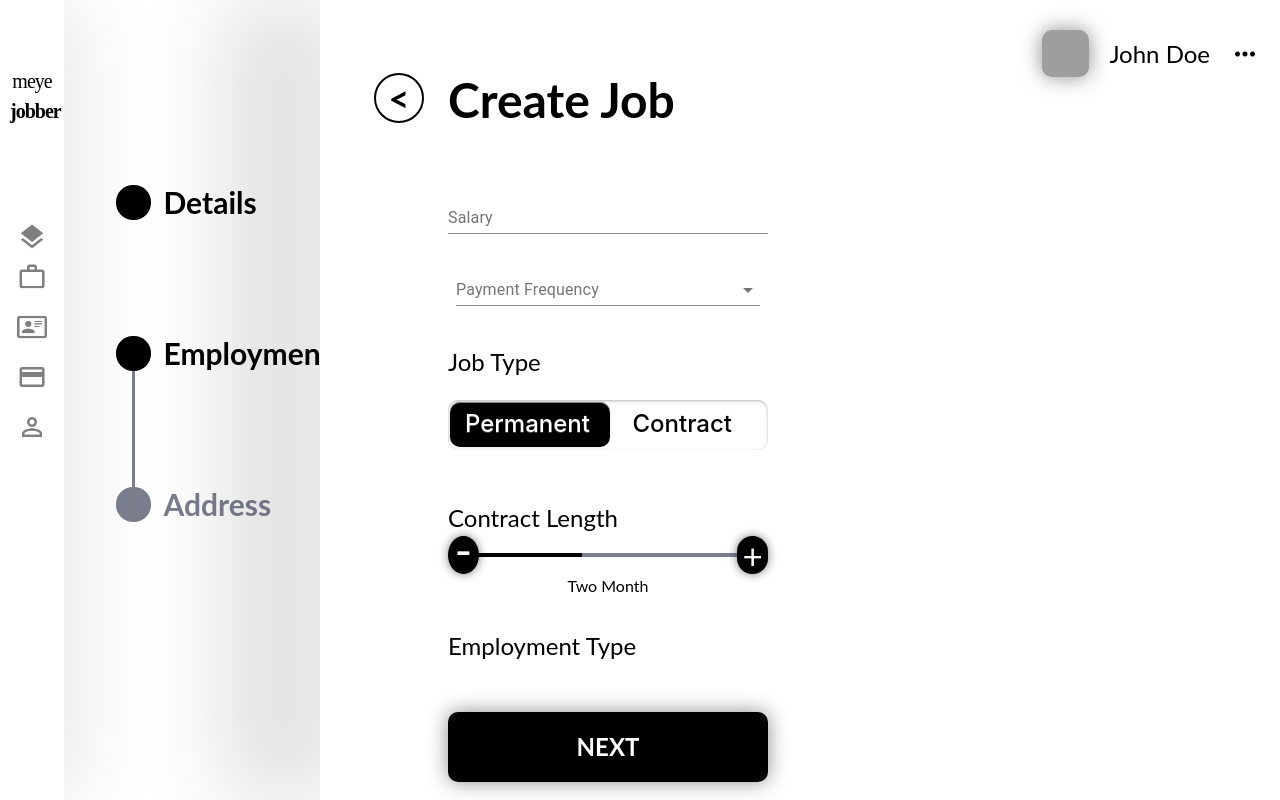
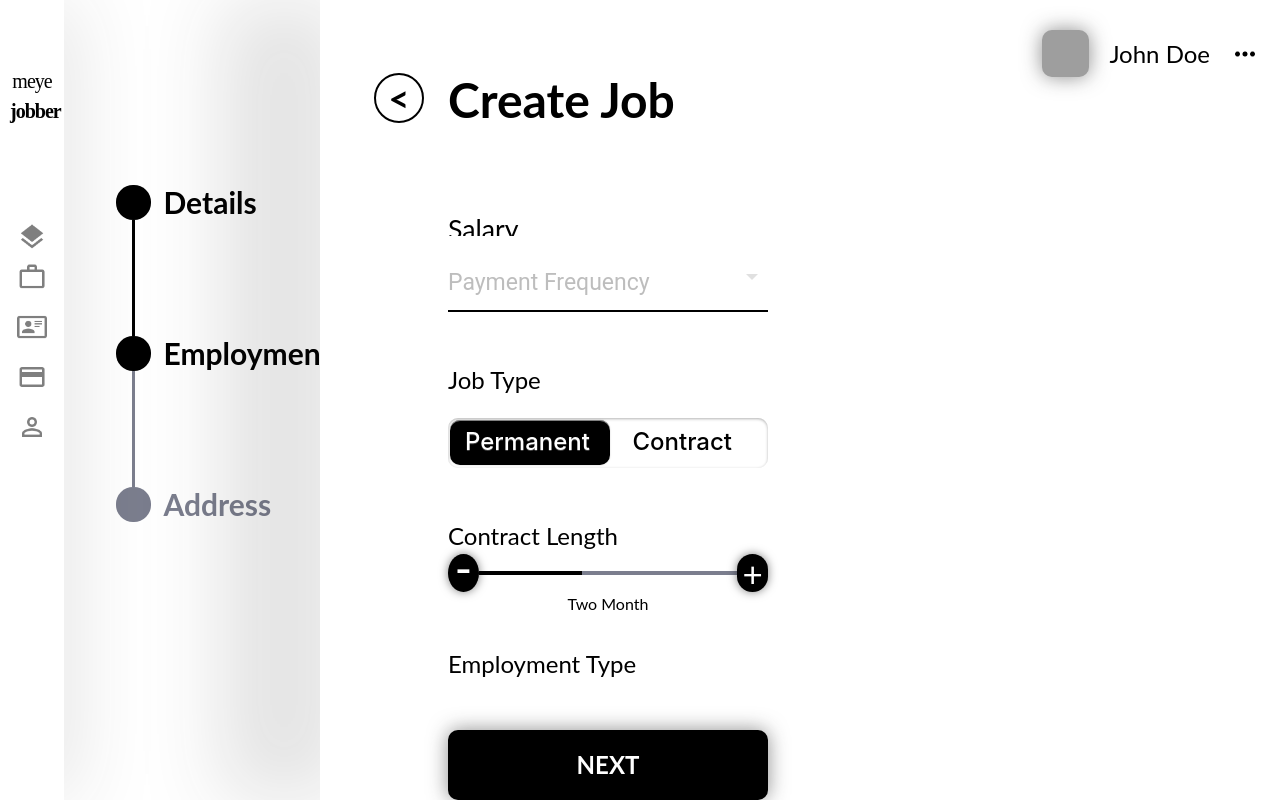
Before and after one commit to Hcls97810/meyejober, a React (Create React App) app: page /createjob_employ in a window 1280 px wide. Built offline with nearby package versions, Linux system fonts and the light colour scheme; grey boxes are pictures that could not be loaded.

Commit message:
commit: input component

```diff
--- a/src/components/journey/style.scss
+++ b/src/components/journey/style.scss
@@ -33,7 +33,7 @@
   &-stick {
     &-on {
       background-color: black;
-      width: 0.188;
+      width: 0.188rem;
       height: 7.25rem;
     }
     &-off {
--- a/src/components/select_material/index.js
+++ b/src/components/select_material/index.js
@@ -11,7 +11,7 @@ const SelectMaterial = ({ label }) => {
       </select>
       <span class="selectmaterial-highlight"></span>
       <span class="selectmaterial-bar"></span>
-      <label class="selectmaterial-label">Select</label>
+      <label class="selectmaterial-label">{label}</label>
     </div>
   );
 };
--- a/src/pages/create_job/job_detail/index.js
+++ b/src/pages/create_job/job_detail/index.js
@@ -27,7 +27,7 @@ function JobDetail() {
         <div className="jobdetail-job-main-title">Create Job</div>
         <CommonInput label="Job Title"></CommonInput>
         <CommonInput label="Job Description"></CommonInput>
-        <SelectMaterial></SelectMaterial>
+        <SelectMaterial label="Category"></SelectMaterial>
         <div className="mt-5">
           <BlackButton
             page_url="/createjob_employ"
--- a/src/pages/create_job/job_employ/index.js
+++ b/src/pages/create_job/job_employ/index.js
@@ -15,6 +15,8 @@ import Toggle from "./../../../components/toggle";
 import ContractLength from "./../../../components/contract_length";
 import BackButton from "./../../../components/back_button";
 import SideMinMenu from "./../../../components/side_minmenu";
+import CommonInput from "./../../../components/common_input";
+import SelectMaterial from "./../../../components/select_material";
 import "./style.scss";
 
 const useStyles = makeStyles(theme => ({
@@ -50,22 +52,8 @@ function JobEmploy() {
         <div className="jobemploy-section-title">
           <div className="jobemploy-job-main-title">Create Job</div>
         </div>
-        <TextField label="Salary" className="pb-3" />
-        <FormControl className={classes.formControl}>
-          <InputLabel id="demo-simple-select-label">
-            Payment Frequency
-          </InputLabel>
-          <Select
-            labelId="demo-simple-select-label"
-            id="demo-simple-select"
-            value={country}
-            onChange={handleChange}
-          >
-            <MenuItem value="United Kingdom">United Kingdom</MenuItem>
-            <MenuItem value="Canada">Canada</MenuItem>
-            <MenuItem value="Australia">Australia</MenuItem>
-          </Select>
-        </FormControl>
+        <CommonInput label="Salary"></CommonInput>
+        <SelectMaterial label="Payment Frequency"></SelectMaterial>
         <div className="jobemploy-title">Job Type</div>
         <Toggle left_value="Permanent" right_value="Contract"></Toggle>
         <div className="jobemploy-title">Contract Length</div>
```
